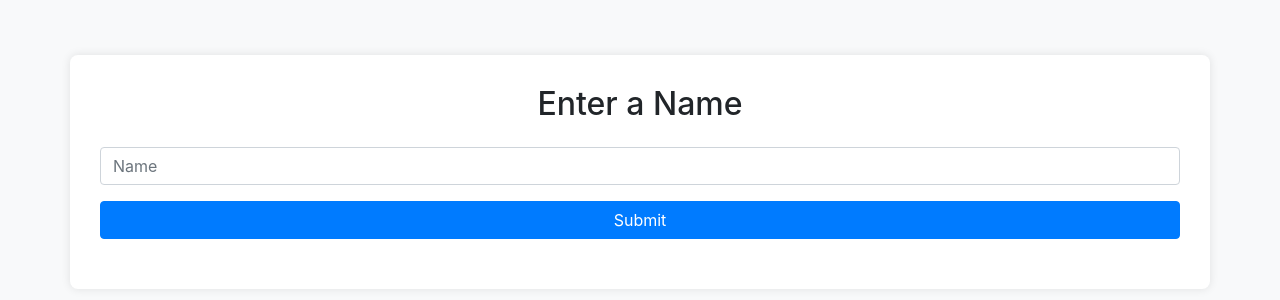
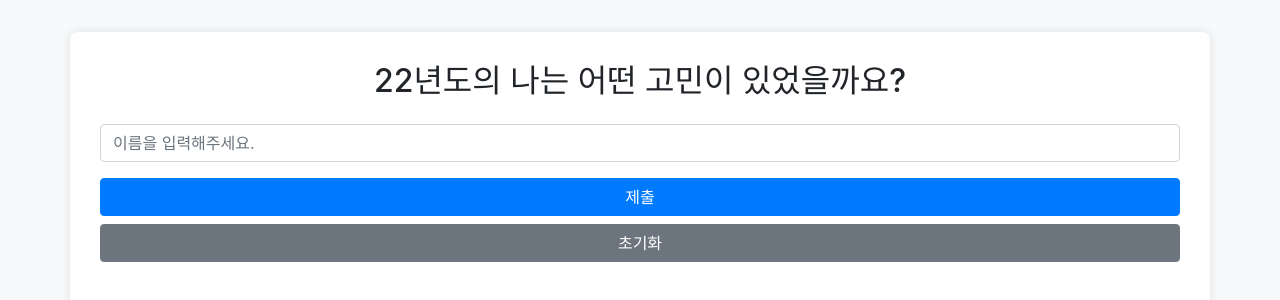
Before and after one commit to Sjin8801/2024camp, a plain HTML site: page index.html in a window 1280 px wide. Shown: the part 228-528 px from the top of the page. Drawn offline with nearby package versions, Linux system fonts and the light colour scheme.

Commit message:
index.html

```diff
--- a/index.html
+++ b/index.html
@@ -29,12 +29,13 @@
 </head>
 <body>
     <div class="container">
-        <h2 class="text-center">Enter a Name</h2>
+        <h2 class="text-center">22년도의 나는 어떤 고민이 있었을까요?</h2>
         <form id="nameForm" class="mt-4">
             <div class="form-group">
-                <input type="text" id="nameInput" class="form-control" placeholder="Name" required>
+                <input type="text" id="nameInput" class="form-control" placeholder="이름을 입력해주세요." required>
             </div>
-            <button type="submit" class="btn btn-primary btn-block">Submit</button>
+            <button type="submit" class="btn btn-primary btn-block">제출</button>
+            <button type="button" id="resetButton" class="btn btn-secondary btn-block mt-2">초기화</button>
         </form>
         <div id="message" class="message text-center"></div>
     </div>
@@ -51,7 +52,7 @@
                 "김도현": "오픈매장 준비로인한 어수선한분위기, 피로감에 시달리는 구성원들 케어하기, 회사를 8년째다니고 있으나 곧접어들 40대에대한 두려움",
                 "신경덕": "구성원 케어 사적인부분, 매장 지속 성장을 위한 우리의 활동, 구성원 개인별 월 평가 결과",
                 "윤정선": "마음의 여유가 없음, 구성원 성장, 구성원 육성",
-                "김용순": "상권변화를 적시에  대처하는 부분이 어려움, 단골고객 재구매위한 구성원 공감대 형성, 일부구성원의 떨어진 개인성장 맟 욕심 부재 캐어",
+                "김용순": "상권변화를 적시에 대처하는 부분이 어려움, 단골고객 재구매위한 구성원 공감대 형성, 일부구성원의 떨어진 개인성장 맟 욕심 부재 캐어",
                 "이철": "스스로 일을 만들어냄으로 인한 업무의 과부하., 열정에 비해 나오지 않는 성적에 대한 허탈감., 구성원들의 비전 제시.",
                 "손영재": "인재 육성, 매장 성장, 인력난",
                 "노얼": "근무인력, 위성매장관리, 휴무",
@@ -98,7 +99,7 @@
                 "박승용": "상권내 꾸준한 성장, 크루 개개인의 성장, 단골 활성화",
                 "김지일": "안정적 실적, 시장 경쟁자들이 계속 생기면서 치열해진 시장, 구성원들의 회사 생활에 대한 전체적인 업무만족",
                 "윤승민": "실적 하락, 구성원 관리, 재고 확보",
-                "이우영": "부진 매장 실적 성장, 구성원 마인드 변화, 구성원  동기 부여",
+                "이우영": "부진 매장 실적 성장, 구성원 마인드 변화, 구성원 동기 부여",
                 "김원석": "구성원 마인드, 매장 성장, 인력 대한 케어",
                 "서영균": "점장부재&인력부족, 구성원별 역량/열정 차이 극복방안",
                 "김지용": "위성매장 밀착 관리의 어려움., 구성원의 역량 편차 극복., 구성원의 Condition 관리.",
@@ -160,6 +161,11 @@
             var message = nameToMessage[name] || "Sorry, no message found for that name.";
             document.getElementById('message').textContent = message;
         });
+
+        document.getElementById('resetButton').addEventListener('click', function() {
+            document.getElementById('nameInput').value = '';
+            document.getElementById('message').textContent = '';
+        });
     </script>
 </body>
 </html>
```
